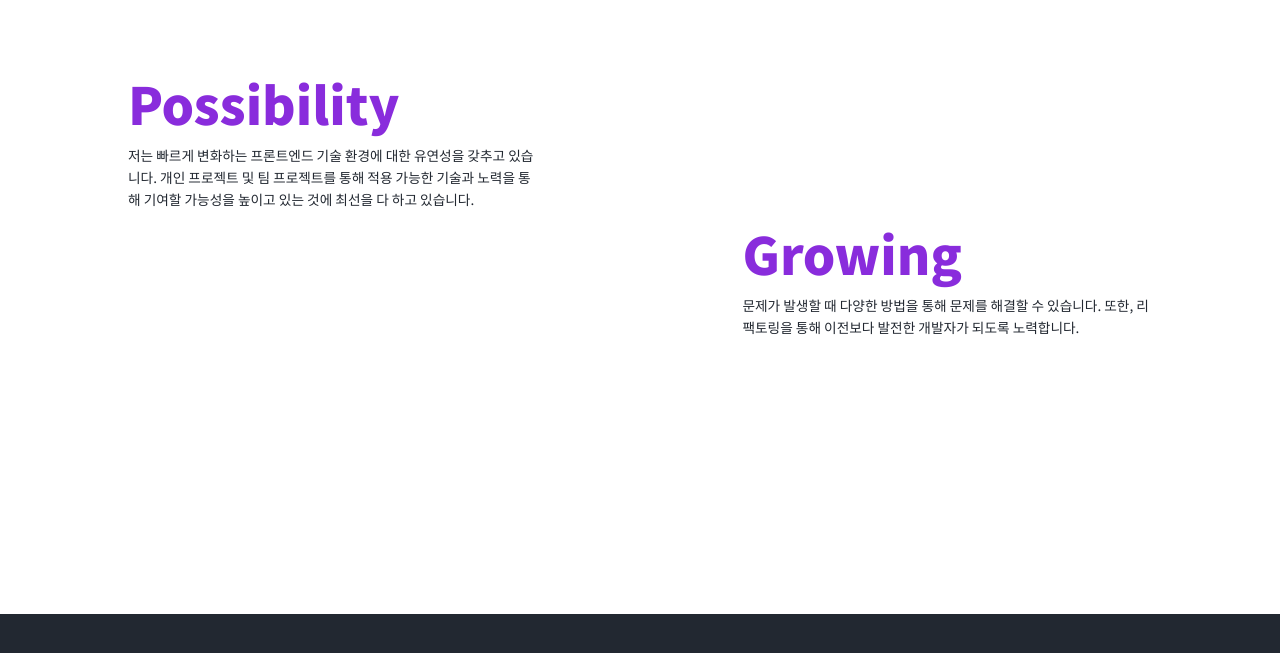
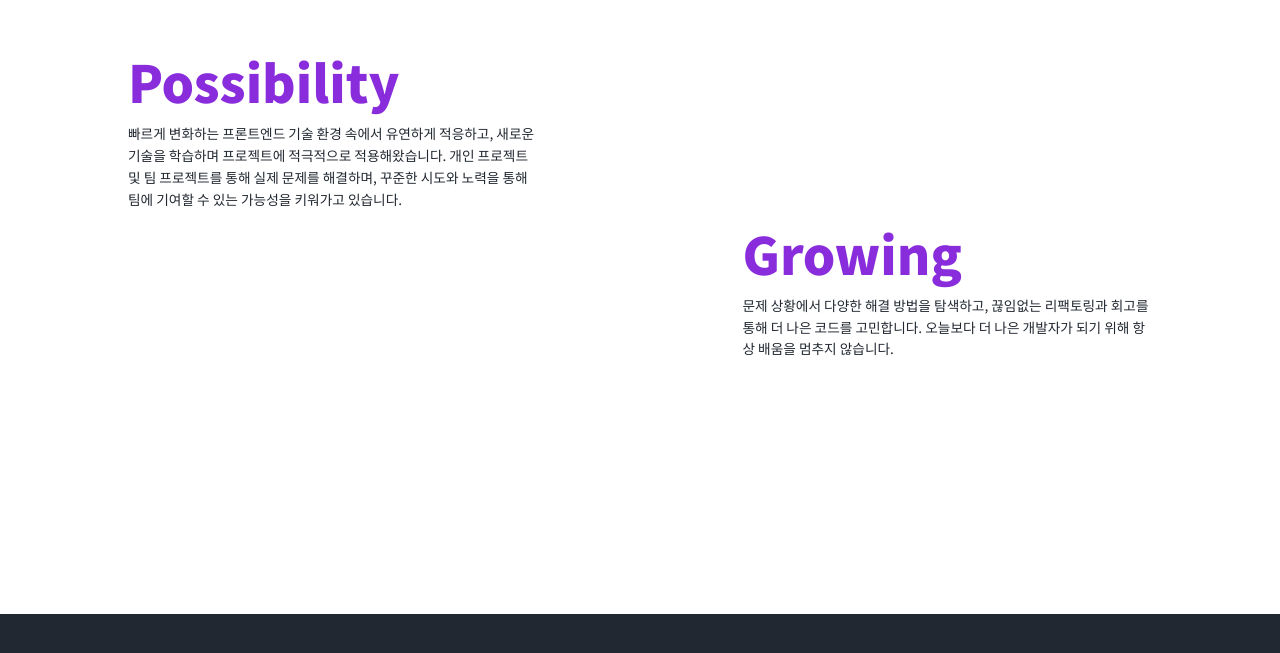
Before and after one commit to bbagbbagn2/PJH-Portfolio, a React (Create React App) app: page / in a window 1280 px wide. Shown: the part 779-1432 px from the top of the page. Built offline with nearby package versions, Linux system fonts and the light colour scheme.

Commit message:
fix: Features Data 변경

```diff
--- a/src/pages/Features/components/data/articlesData.ts
+++ b/src/pages/Features/components/data/articlesData.ts
@@ -4,12 +4,12 @@ export const articlesData: Article[] = [
   {
     title: 'Possibility',
     description:
-      '저는 빠르게 변화하는 프론트엔드 기술 환경에 대한 유연성을 갖추고 있습니다. 개인 프로젝트 및 팀 프로젝트를 통해 적용 가능한 기술과 노력을 통해 기여할 가능성을 높이고 있는 것에 최선을 다 하고 있습니다.',
+      '빠르게 변화하는 프론트엔드 기술 환경 속에서 유연하게 적응하고, 새로운 기술을 학습하며 프로젝트에 적극적으로 적용해왔습니다. 개인 프로젝트 및 팀 프로젝트를 통해 실제 문제를 해결하며, 꾸준한 시도와 노력을 통해 팀에 기여할 수 있는 가능성을 키워가고 있습니다.',
   },
   {
     title: 'Growing',
     description:
-      '문제가 발생할 때 다양한 방법을 통해 문제를 해결할 수 있습니다. 또한, 리팩토링을 통해 이전보다 발전한 개발자가 되도록 노력합니다.',
+      '문제 상황에서 다양한 해결 방법을 탐색하고, 끊임없는 리팩토링과 회고를 통해 더 나은 코드를 고민합니다. 오늘보다 더 나은 개발자가 되기 위해 항상 배움을 멈추지 않습니다.',
     justifyContent: 'flex-end',
   },
 ];
```
Also changed, not shown: src/pages/project/components/components/ImageWrapper.tsx (line endings or trailing spaces).
